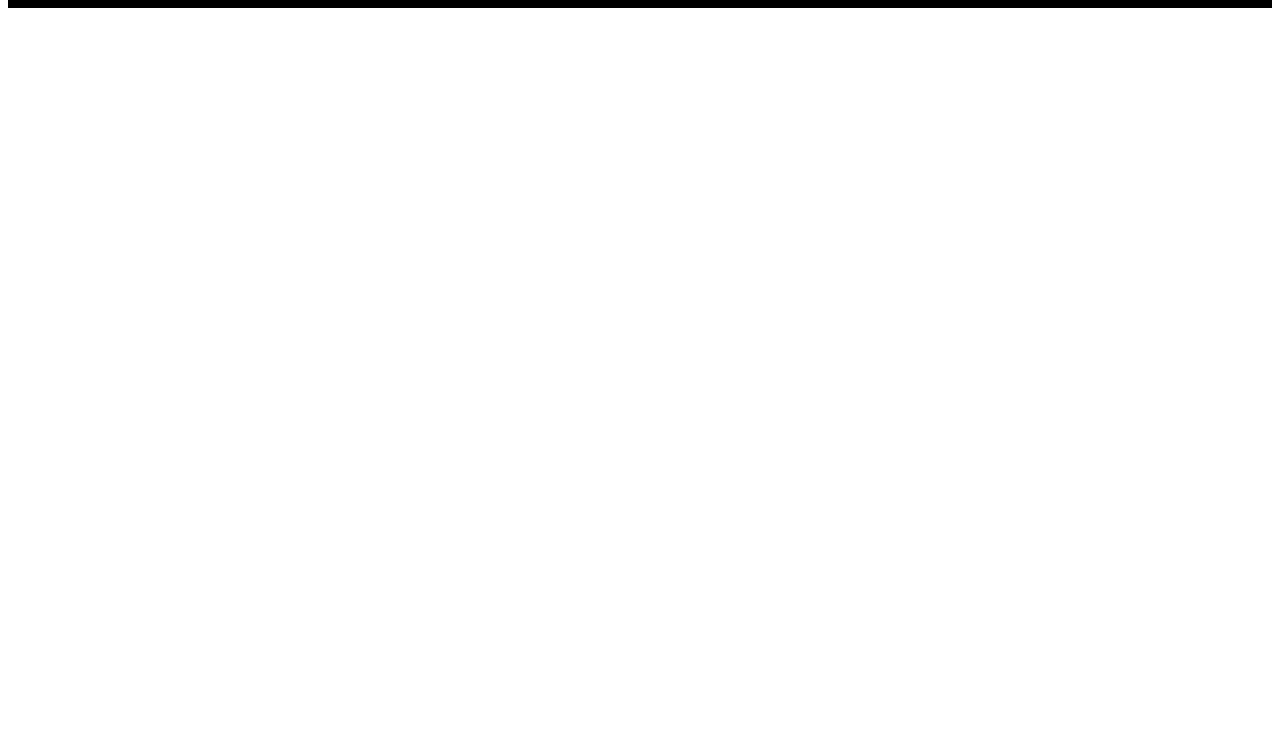
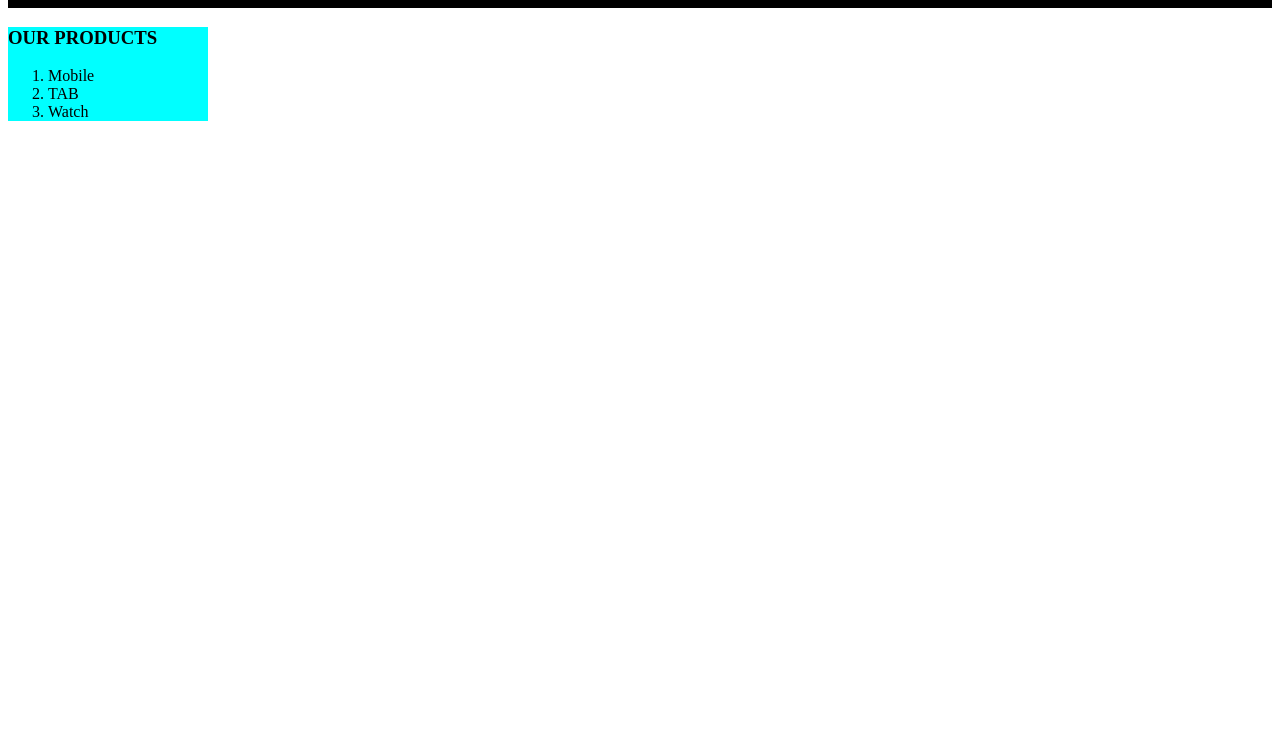
Before and after one commit to ryousufrahman/my-first-github-repo, a plain HTML site: page index.html in a window 1280 px wide. Shown: the part 60-800 px from the top of the page. Drawn offline with Linux system fonts and the light colour scheme.

Commit message:
added a list

```diff
--- a/index.html
+++ b/index.html
@@ -30,6 +30,15 @@
     </header>
     <main>
 
+        <div id=second>
+           <h3>OUR PRODUCTS</h3>
+            <ol>
+                <li> Mobile</li>
+                <li>TAB</li>
+                <li>Watch</li>
+            </ol>
+        </div>
+
 
 </body>
 </html>
--- a/style.css
+++ b/style.css
@@ -13,3 +13,8 @@ a{
 button{
     background-color: orange;
 }
+
+#second{
+    background-color: aqua;
+    width: 200px;
+}
```
